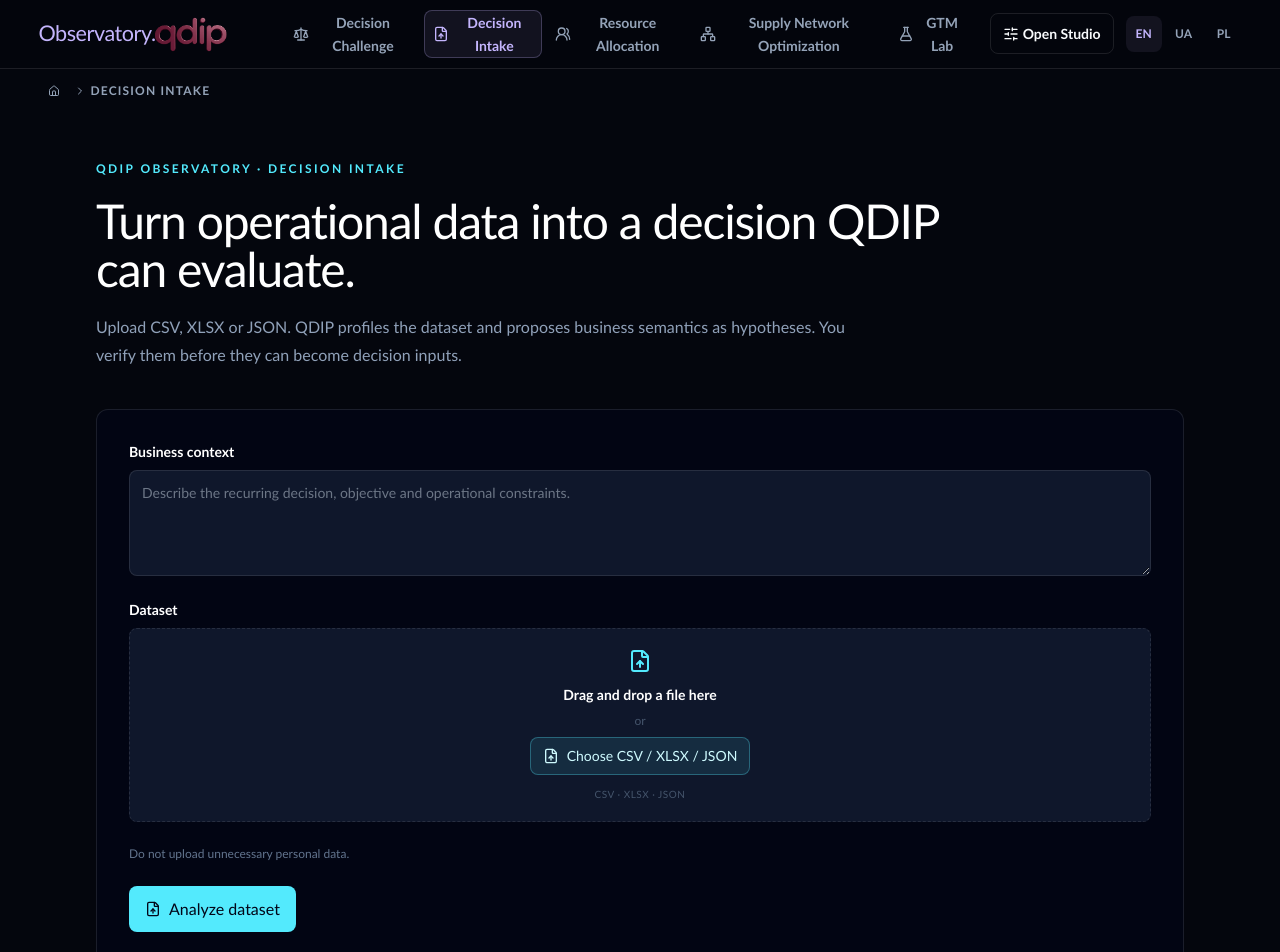
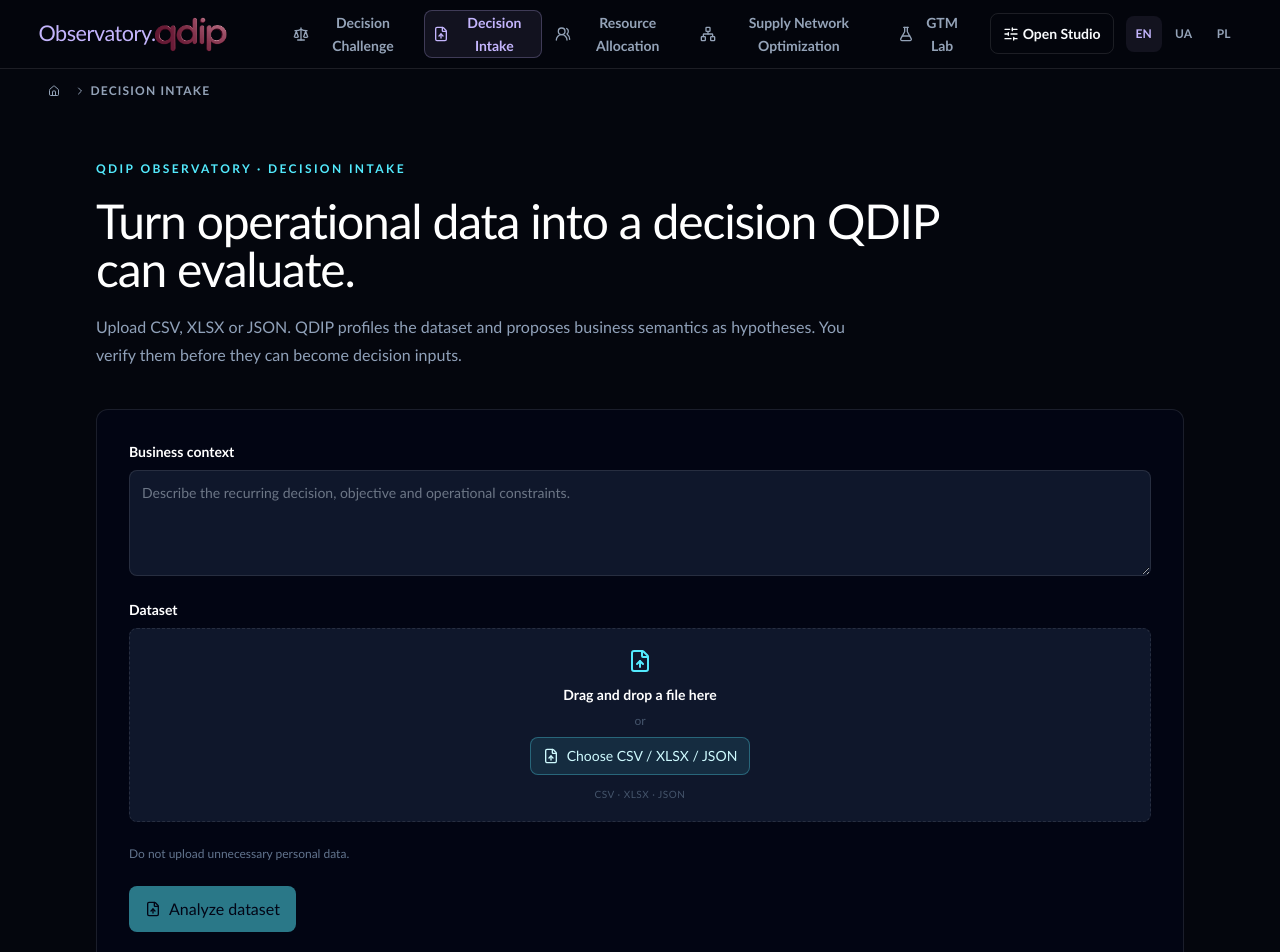
Before and after one commit to mentality-prj/dip-observatory, a Next.js app: page /en/decision-intake in a window 1280 px wide. Shown: the top 952 px of the page. Built offline with nearby package versions, Linux system fonts and the light colour scheme.

Commit message:
fix: keep decision intake dropzone enabled before selection

```diff
--- a/src/features/decision-intake/workspace.tsx
+++ b/src/features/decision-intake/workspace.tsx
@@ -187,7 +187,7 @@ export function DecisionIntakeWorkspace({ locale }: { locale: Locale }) {
           <span className="font-semibold text-white">{t.file}</span>
           <FileDropzone
             accept=".csv,.xlsx,.json,text/csv,application/json,application/vnd.openxmlformats-officedocument.spreadsheetml.sheet"
-            disabled={busy || !file}
+            disabled={busy}
             onFile={(nextFile) => {
               setFile(nextFile)
               setAnalysis(null)
@@ -230,7 +230,7 @@ export function DecisionIntakeWorkspace({ locale }: { locale: Locale }) {
         </div>
         <p className="text-xs text-slate-500">{t.privacy}</p>
         <button
-          disabled={busy}
+          disabled={busy || !file}
           className="inline-flex w-fit items-center gap-2 rounded-lg bg-cyan-300 px-4 py-2.5 text-sm font-semibold text-slate-950 disabled:opacity-50"
         >
           <FileUp className="h-4 w-4" /> {busy ? t.busy : t.submit}
```
